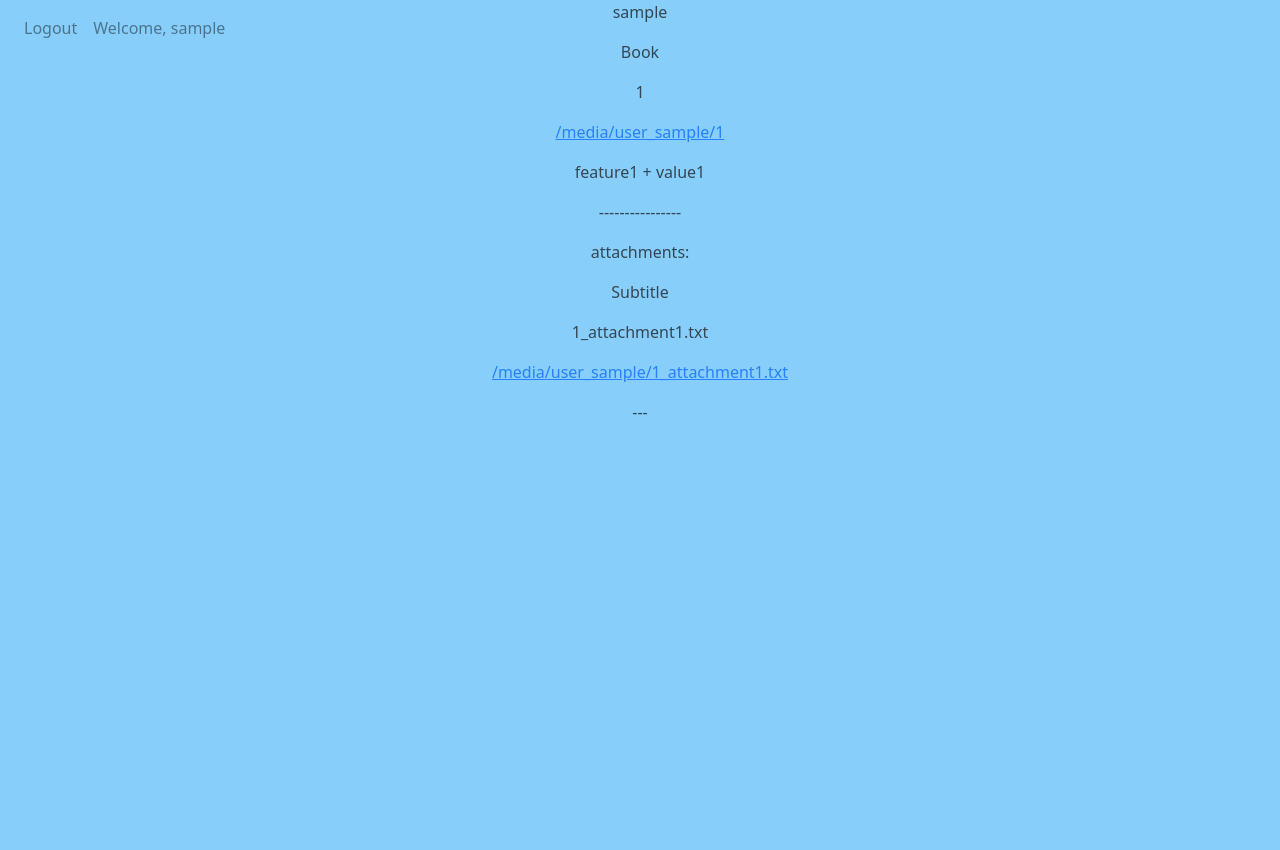
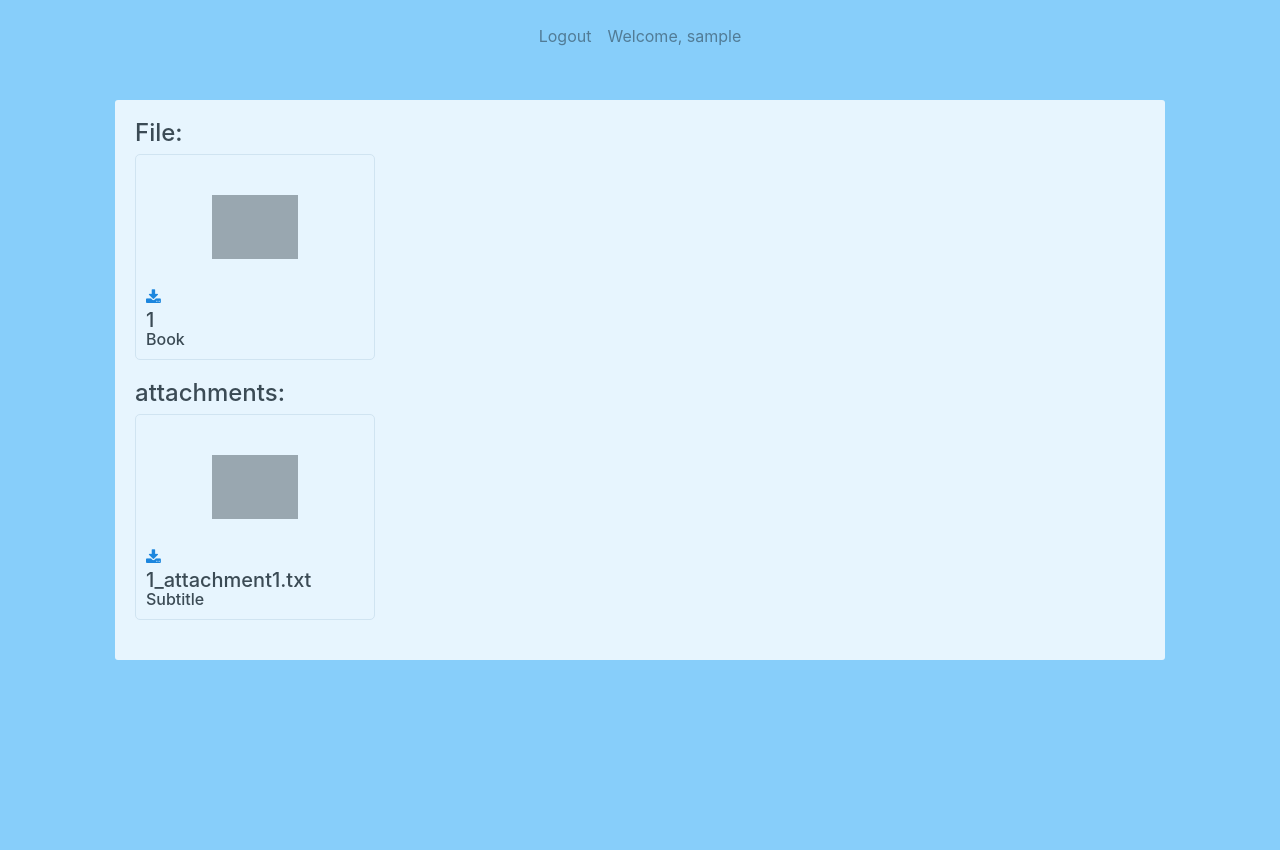
Before and after one commit to rezaya92/ASD, a Django app: a page that uses libcloud/templates/libcloud/base.html in a window 1280 px wide. Before the commit the page ends 415 px from the top, so only its background shows below. Run offline with Django 4.2, Linux system fonts and the light colour scheme; the visitor is signed in with stand-in values (Sample User, id 1); data comes from the database, SQL or seed files in the repository; some libraries are stand-ins or nearby versions; grey boxes are pictures that could not be loaded.

Commit message:
improve file UI

```diff
--- a/libcloud/static/css/style.css
+++ b/libcloud/static/css/style.css
@@ -1 +1,77 @@
 fieldset.inlineLabels ul {list-style:none}
+body{
+    margin-top:20px;
+    background:#DCDCDC;
+}
+.content{
+    margin: 50px;
+    padding: 50px;
+}
+.card-box {
+    padding: 20px;
+    border-radius: 3px;
+    margin-bottom: 30px;
+    background-color: #fff;
+}
+
+.file-man-box {
+    padding: 10px;
+    border: 1px solid #e3eaef;
+    border-radius: 5px;
+    position: relative;
+    margin-bottom: 20px;
+    width: 240px;
+}
+
+.file-man-box .file-close {
+    color: #f1556c;
+    position: absolute;
+    line-height: 24px;
+    font-size: 24px;
+    right: 10px;
+    top: 10px;
+    visibility: hidden
+}
+
+.file-man-box .file-img-box {
+    line-height: 120px;
+    text-align: center
+}
+
+.file-man-box .file-img-box img {
+    height: 64px
+}
+
+.file-man-box .file-download {
+    font-size: 32px;
+    color: #98a6ad;
+    position: absolute;
+    right: 10px
+}
+
+.file-man-box .file-download:hover {
+    color: #313a46
+}
+
+.file-man-box .file-man-title {
+    padding-right: 25px
+}
+
+.file-man-box:hover {
+    -webkit-box-shadow: 0 0 24px 0 rgba(0, 0, 0, .06), 0 1px 0 0 rgba(0, 0, 0, .02);
+    box-shadow: 0 0 24px 0 rgba(0, 0, 0, .06), 0 1px 0 0 rgba(0, 0, 0, .02)
+}
+
+.file-man-box:hover .file-close {
+    visibility: visible
+}
+.text-overflow {
+    text-overflow: ellipsis;
+    white-space: nowrap;
+    display: block;
+    width: 100%;
+    overflow: hidden;
+}
+h5 {
+    font-size: 15px;
+}
--- a/libcloud/templates/libcloud/base.html
+++ b/libcloud/templates/libcloud/base.html
@@ -7,6 +7,11 @@
     <link href="{% static 'css/bootstrap.min.css' %}" rel="stylesheet">
     <link href="{% static 'css/style.css' %}" rel="stylesheet">
     <script src="{% static 'js/bootstrap.min.js' %}"></script>
+    <link rel="stylesheet" href="https://maxcdn.bootstrapcdn.com/bootstrap/4.0.0-alpha.6/css/bootstrap.min.css" integrity="sha384-rwoIResjU2yc3z8GV/NPeZWAv56rSmLldC3R/AZzGRnGxQQKnKkoFVhFQhNUwEyJ" crossorigin="anonymous">
+    <script src="https://code.jquery.com/jquery-3.1.1.slim.min.js" integrity="sha384-A7FZj7v+d/sdmMqp/nOQwliLvUsJfDHW+k9Omg/a/EheAdgtzNs3hpfag6Ed950n" crossorigin="anonymous"></script>
+    <script src="https://cdnjs.cloudflare.com/ajax/libs/tether/1.4.0/js/tether.min.js" integrity="sha384-DztdAPBWPRXSA/3eYEEUWrWCy7G5KFbe8fFjk5JAIxUYHKkDx6Qin1DkWx51bBrb" crossorigin="anonymous"></script>
+    <script src="https://maxcdn.bootstrapcdn.com/bootstrap/4.0.0-alpha.6/js/bootstrap.min.js" integrity="sha384-vBWWzlZJ8ea9aCX4pEW3rVHjgjt7zpkNpZk+02D9phzyeVkE+jo0ieGizqPLForn" crossorigin="anonymous"></script>
+    <link href="https://maxcdn.bootstrapcdn.com/font-awesome/4.3.0/css/font-awesome.min.css" rel="stylesheet">
 
 </head>
 <body style="background-color: lightskyblue;height: 100vh;opacity: 0.8">
--- a/libcloud/templates/libcloud/file_page.html
+++ b/libcloud/templates/libcloud/file_page.html
@@ -1,20 +1,57 @@
 {% extends 'libcloud/base.html' %}
+{% load static %}
+{% block content %}
 
-{% block content %}
-    <p class="text-center">{{ file.creator }}</p>
-    <p class="text-center">{{ file.get_type_display }}</p>
-    <p class="text-center">{{ file.filename }}</p>
-    <p class="text-center"> <a href={{ file.file.url }}>{{ file.file.url }}</a> </p>
-    {% for feature in file.contentfeature_set.all %}
-        <p class="text-center">{{ feature.name }} + {{ feature.value }}</p>
-    {% endfor %}
-    <p class="text-center">----------------</p>
-    <p class="text-center">attachments:</p>
-    {% for attachment in file.attachment_set.all %}
-        <p class="text-center">{{ attachment.get_type_display }}</p>
-        <p class="text-center">{{ attachment.filename }}</p>
-        <p class="text-center"> <a href={{ attachment.file.url }}>{{ attachment.file.url }}</a> </p>
-        <p class="text-center">---</p>
-    {% endfor %}
+<div class="content">
+    <div class="container">
+        <div class="row">
+            <div class="col-12">
+                <div class="card-box">
+                    <div class="row">
+                        <div class="col-lg-6 col-xl-6">
+                            <h4 class="header-title m-b-30">File:</h4>
+                        </div>
+                    </div>
+                    <div class="row">
+                        <div class="col-lg-3 col-xl-2">
+                            <div class="file-man-box"><a href="" class="file-close"><i class="fa fa-times-circle"></i></a>
+                                <div class="file-img-box"><img src="https://coderthemes.com/highdmin/layouts/assets/images/file_icons/pdf.svg" alt="icon"></div><a href={{ file.file.url }}><i class="fa fa-download"></i></a>
+                                <div class="file-man-title">
+                                    <h5 class="mb-0 text-overflow">{{ file.filename }}</h5>
+                                    <h6 class="mb-0 text-overflow"> {{ file.get_type_display }}</h6>
+                                </div>
+                            </div>
+                        </div>
+                    </div>
+                    <div class="row">
+                        <div class="col-lg-6 col-xl-6">
+                            <h4 class="header-title m-b-30">attachments:</h4>
+                        </div>
+                    </div>
+                    {% for attachment in file.attachment_set.all %}
+                        <div class="row">
+                            <div class="col-lg-3 col-xl-2">
+                                <div class="file-man-box"><a href="" class="file-close"><i class="fa fa-times-circle"></i></a>
+                                    <div class="file-img-box">
+                                        {% static "" as baseUrl %}
+                                        <img src="{{ baseUrl }}images/{{ attachment.get_type_display }}.svg" alt="icon"></div><a href={{ attachment.file.url }} ><i class="fa fa-download"></i></a>
+
+                                    <div class="file-man-title">
+                                        <h5 class="mb-0 text-overflow">{{ attachment.filename }}</h5>
+                                        <h6 class="mb-0 text-overflow">{{ attachment.get_type_display }}</h6>
+
+                                    </div>
+                                </div>
+                            </div>
+                        </div>
+                    {% endfor %}
+                </div>
+            </div>
+            <!-- end col -->
+        </div>
+        <!-- end row -->
+    </div>
+    <!-- container -->
+</div>
 
 {% endblock %}
--- a/libcloud/urls.py
+++ b/libcloud/urls.py
@@ -8,9 +8,9 @@
 
 urlpatterns = [
     path("", views.homePageView, name="homepage"),
-    path("register", views.register_request, name="register"),
-    path("login", views.login_request, name="login"),
-    path("logout", views.logout_request, name="logout"),
+    path("register/", views.register_request, name="register"),
+    path("login/", views.login_request, name="login"),
+    path("logout/", views.logout_request, name="logout"),
     path("file_page/<path:filename>", views.file_page, name="file_page"),
     path("upload_file", views.upload_file, name="upload_file"),
     path(settings.MEDIA_URL + "<str:user_prefix>/<str:filename>", views.download_file, name="download_file"),
```
